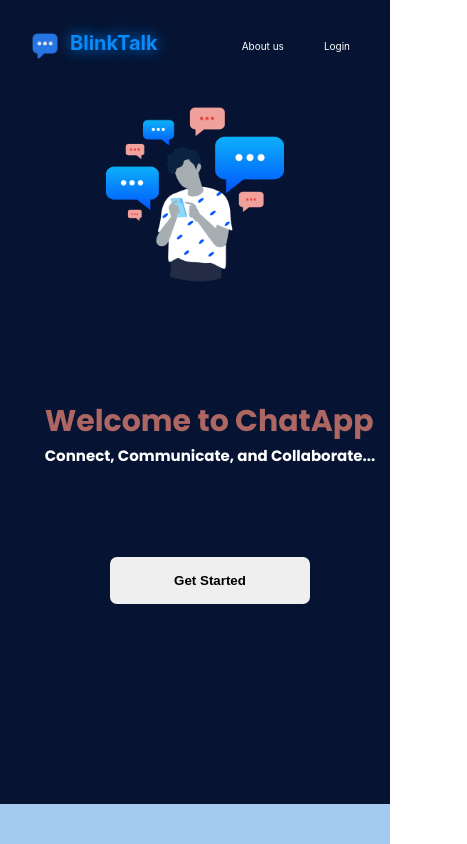
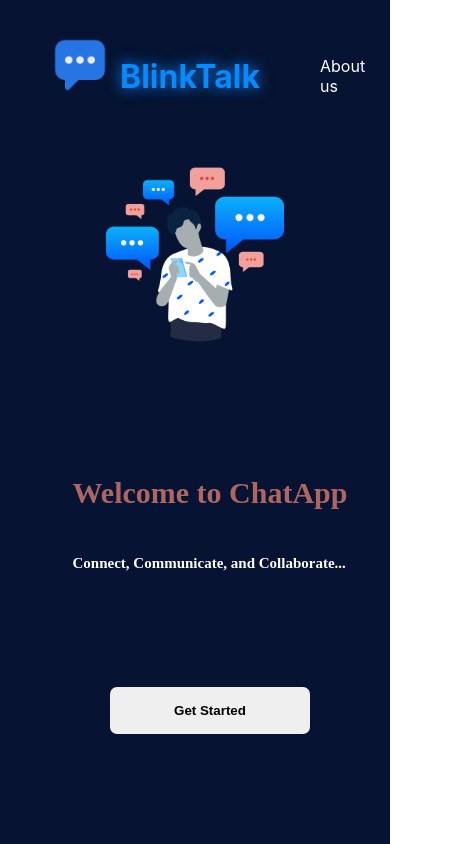
Before and after one commit to cazrot335/BLINKTALK, a React (Create React App) app in the folder frontend/: page / in a window 390 px wide. Shown: the top 844 px of the page, 467 px wide, since content can reach past the window. Built offline with nearby package versions, Linux system fonts and the light colour scheme.

Commit message:
fixed db issue

```diff
--- a/frontend/src/App.js
+++ b/frontend/src/App.js
@@ -1,7 +1,7 @@
 import { BrowserRouter , Route,Routes } from 'react-router-dom';
 import React from 'react';
 import './App.css';
-import Navbar from './pages/Navbar.jsx';
+
 import Landing from './pages/Landing.jsx';
 import Authentication from './pages/Authentication.jsx';
 import UserEdit from './pages/userEdit.jsx';
--- /dev/null
+++ b/frontend/src/GlobalStyles.js
@@ -0,0 +1,11 @@
+import { createGlobalStyle } from 'styled-components';
+
+const GlobalStyles = createGlobalStyle`
+ @import url('https://fonts.googleapis.com/css2?family=Poppins:ital,wght@0,100;0,200;0,300;0,400;0,500;0,600;0,700;0,800;0,900;1,100;1,200;1,300;1,400;1,500;1,600;1,700;1,800;1,900&display=swap');
+
+ body {
+    font-family: 'Poppins', sans-serif;
+ }
+`;
+
+export default GlobalStyles;
--- /dev/null
+++ b/frontend/src/components/Navbar.jsx
@@ -0,0 +1,85 @@
+// import React, { useEffect } from "react";
+import React from "react";
+import logo from "../assests/logo.png";
+import { animateScroll as scroll } from "react-scroll";
+// import Authentication from "./Authentication.jsx";
+import { NavLink } from "react-router-dom";
+import styled from 'styled-components';
+import GlobalStyles from'../GlobalStyles'; // Import your global styles
+
+const Header = styled.div`
+ display: flex;
+ background-color: rgb(6, 19, 50);
+ height: min-content;
+ justify-content: space-between;
+ color: white;
+ align-items: center;
+ padding: 20px;
+`;
+
+const HeaderLeft = styled.div`
+ display: flex;
+`;
+
+const HeaderRight = styled.div`
+ display: flex;
+`;
+
+const NavList = styled.ul`
+ display: flex;
+`;
+
+const NavItem = styled.li`
+ list-style: none;
+ padding: 20px;
+ cursor: pointer;
+ color: white;
+ &:hover {
+    text-decoration: underline;
+    text-underline-offset: 5px;
+    text-decoration-thickness: 3px;
+ }
+`;
+
+const NavLinkStyled = styled(NavLink)`
+ text-decoration: none;
+`;
+
+const Logo = styled.img`
+ height: 60px;
+ margin-left: 30px;
+`;
+
+const Title = styled.h1`
+ margin-left: 10px;
+ color: #0889fc;
+ text-shadow: 0px 0px 15px #0889fc;
+`;
+
+function Navbar() {
+ function about() {
+    scroll.scrollTo(710);
+ }
+
+ return (
+    <>
+      {/* <GlobalStyles /> Apply global styles */}
+      <Header>
+        <HeaderLeft>
+          <Logo src={logo} alt="Logo" />
+          <Title>BlinkTalk</Title>
+        </HeaderLeft>
+        <HeaderRight>
+          <NavList>
+            <NavItem onClick={about}>About us</NavItem>
+            <NavLinkStyled className="navlink" to="/authentication">
+              <NavItem>Login</NavItem>
+            </NavLinkStyled>
+          </NavList>
+        </HeaderRight>
+      </Header>
+    </>
+ );
+}
+
+export default Navbar;
--- a/frontend/src/pages/Landing.jsx
+++ b/frontend/src/pages/Landing.jsx
@@ -1,5 +1,5 @@
 import React from "react";
-import Navbar from "./Navbar";
+import Navbar from "../components/Navbar.jsx";
 import styled, { keyframes } from "styled-components";
 import top from "../assests/top-landing.jpg";
 import { useNavigate } from "react-router-dom";
--- a/frontend/src/pages/Navbar.css
+++ /dev/null
@@ -1,55 +0,0 @@
-@import url("https://fonts.googleapis.com/css2?family=Poppins:ital,wght@0,100;0,200;0,300;0,400;0,500;0,600;0,700;0,800;0,900;1,100;1,200;1,300;1,400;1,500;1,600;1,700;1,800;1,900&display=swap");
-
-* {
-  margin: 0;
-  padding: 0;
-}
-.header {
-  display: flex;
-  background-color: rgb(6, 19, 50);
-  height: min-content;
-  justify-content: space-between;
-  color: white;
-  align-items: center;
-  padding: 20px;
-}
-.header-left,
-.header-right ul {
-  display: flex;
-}
-.header-right ul li {
-  list-style: none;
-  padding: 20px;
-  cursor: pointer;
-  color: white;
-}
-.navlink {
-  text-decoration: none;
-}
-.header-right ul li:hover {
-  text-decoration: underline;
-  text-underline-offset: 5px;
-  text-decoration-thickness: 3px;
-}
-.header-left img {
-  height: 60px;
-  margin-left: 30px;
-}
-.header-left h1 {
-  margin-left: 10px;
-  color: #0889fc;
-  text-shadow: 0px 0px 15px #0889fc;
-}
-
-@media only screen and (max-width: 489px) {
-  .header-left h1 {
-    font-size: 20px;
-  }
-  .header-left img {
-    height: 30px;
-    margin-left: 10px;
-  }
-  .header-right ul li {
-    font-size: 10px;
-  }
-}
--- a/frontend/src/pages/Navbar.jsx
+++ /dev/null
@@ -1,30 +0,0 @@
-import React, { useEffect } from "react";
-import logo from "../assests/logo.png";
-import "./Navbar.css";
-import { animateScroll as scroll } from "react-scroll";
-import Authentication from "./Authentication.jsx";
-import { NavLink } from "react-router-dom";
-
-function Navbar() {
-  function about() {
-    scroll.scrollTo(710);
-  }
-  return (
-    <div className="header">
-      <div className="header-left">
-        <img src={logo}></img>
-        <h1>BlinkTalk</h1>
-      </div>
-      <div className="header-right">
-        <ul>
-          <li onClick={about}>About us</li>
-          <NavLink className="navlink" to="/authentication">
-            <li>Login</li>
-          </NavLink>
-        </ul>
-      </div>
-    </div>
-  );
-}
-
-export default Navbar;
```
Also changed, not shown: 1 other file (tests, documents, lock files or other folders).
